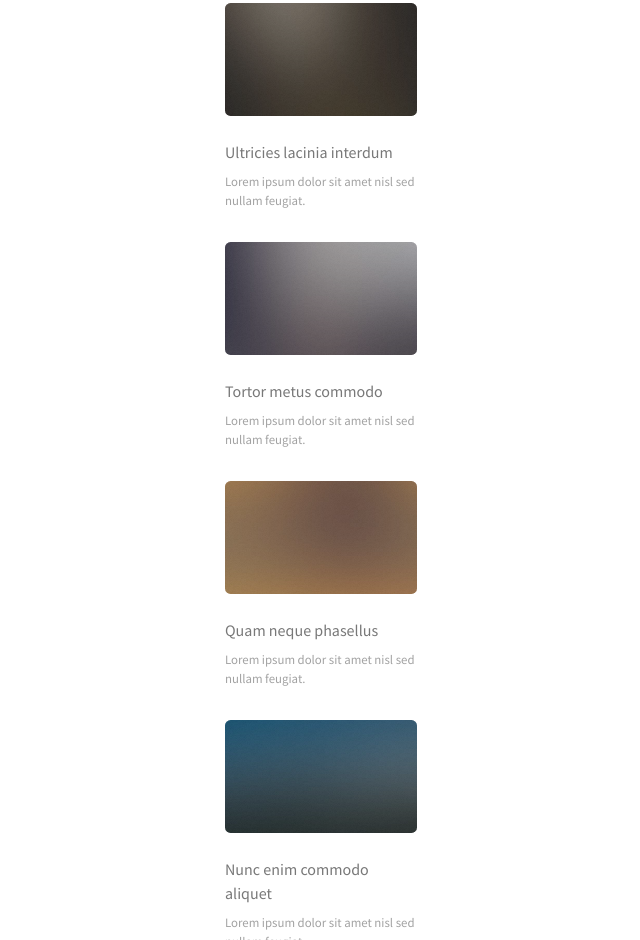
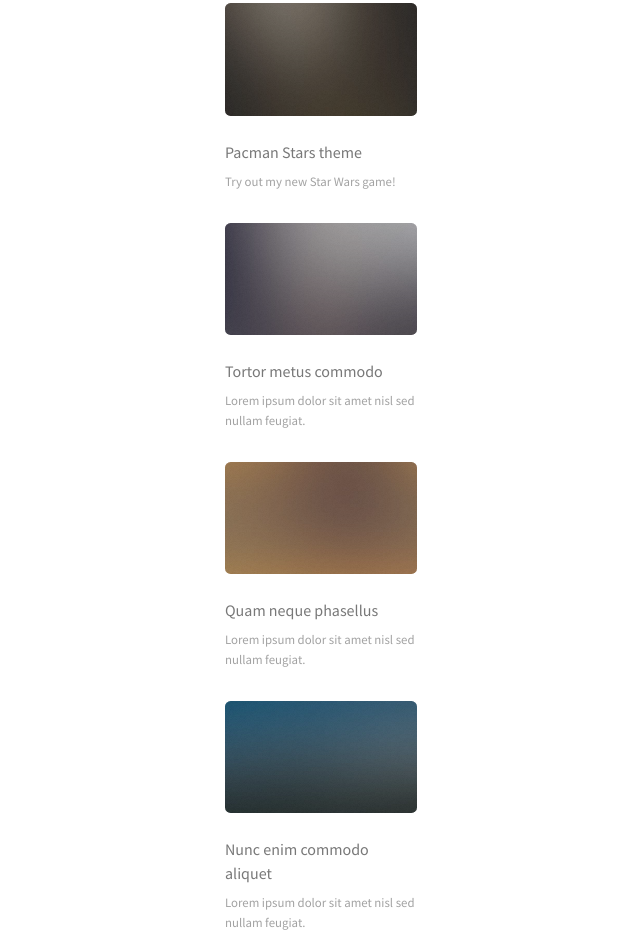
Before and after one commit to carolinatoffe/carolinatoffe.github.io, a plain HTML site: page index.html in a window 1280 px wide. Shown: the part 889-1829 px from the top of the page, without its empty margins (207-847 px from the left). Drawn offline with Linux system fonts and the light colour scheme.

Commit message:
pac man title and description

```diff
--- a/index.html
+++ b/index.html
@@ -46,8 +46,8 @@
 								<a href="http://codepen.io/carolinastoffee/full/rxqXNb/" class="image fit thumb"><img src="http://vignette3.wikia.nocookie.net/pokemon/images/1/13/007Squirtle_Pokemon_Mystery_Dungeon_Explorers_of_Sky.png/revision/latest?cb=20150105230449" alt="" /></a>http://
 							<article class="6u$ 12u$(xsmall) work-item">
 								<a href="images/fulls/02.jpg" class="image fit thumb"><img src="images/thumbs/02.jpg" alt="" /></a>
-								<h3>Ultricies lacinia interdum</h3>
-								<p>Lorem ipsum dolor sit amet nisl sed nullam feugiat.</p>
+								<h3>Pacman Stars theme</h3>
+								<p>Try out my new Star Wars game!</p>
 							</article>
 							<article class="6u 12u$(xsmall) work-item">
 								<a href="images/fulls/03.jpg" class="image fit thumb"><img src="images/thumbs/03.jpg" alt="" /></a>
```
